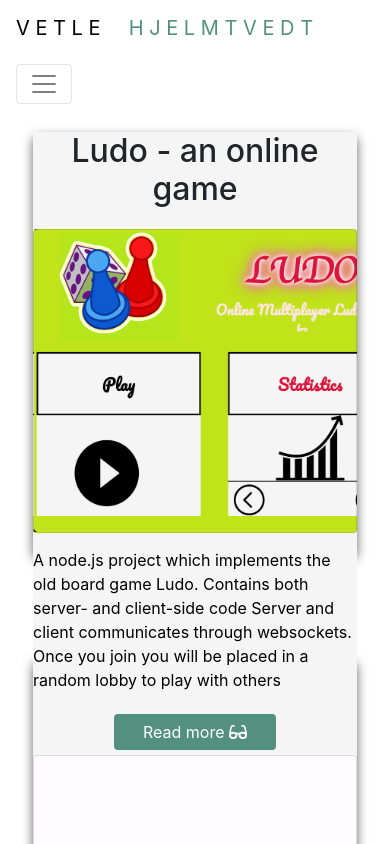
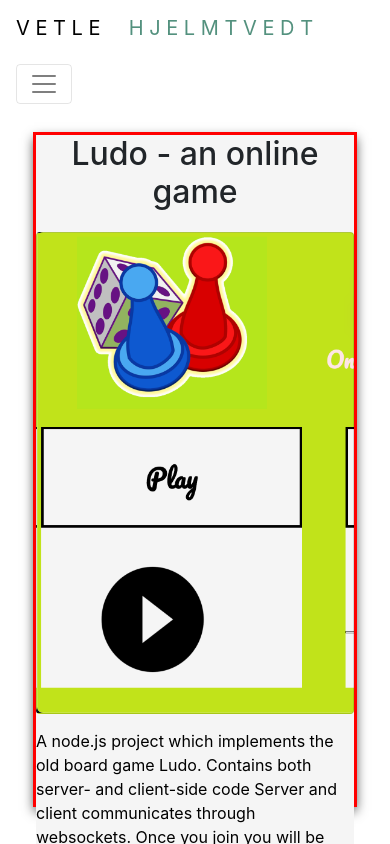
Before and after one commit to vehjelmtvedt/vetle.hjelmtvedt.com, a Next.js app: page /projects in a window 390 px wide. Shown: the top 844 px of the page. Built offline with nearby package versions, Linux system fonts and the light colour scheme.

Commit message:
projects page mobile friendly

```diff
--- a/components/intro.module.css
+++ b/components/intro.module.css
@@ -11,7 +11,6 @@
     text-align: center;
     height: 90%;
     width: 100%;
-    border: 2px dashed red;
 }
 
 #p {
--- a/components/projectview.module.css
+++ b/components/projectview.module.css
@@ -16,11 +16,11 @@
     background-color: white;
     display: flex;
     flex-direction: column;
+    align-items: flex-start;
 }
 
 .cardcontainer {
     margin: auto;
-    margin-bottom: 100px;
     width: 90%;
     min-height: 50vh;
     background-color: whitesmoke;
@@ -78,3 +78,40 @@
     background-color: #53917E;
     border: none;
 }
+
+@media only screen and (max-width: 995px) {
+    .container {
+        min-width: 90vw;
+    }
+
+    .cardcontainer {
+        min-height: 60vh;
+    }
+
+    .jumbotron {
+        height: 230vh;
+    }
+}
+
+@media only screen and (max-width: 720px) {
+    .jumbotron {
+        height: 270vh;
+    }
+
+    .cardcontainer {
+        min-height: 80vh;
+    }
+}
+
+@media only screen and (max-width: 576px) {
+    .jumbotron {
+        height: 420vh;
+    }
+
+    .cardcontainer {
+        border: 3px solid red;
+        min-height: 80vh;
+        margin-top: 0;
+        margin-bottom: 400px;
+    }
+}
```
